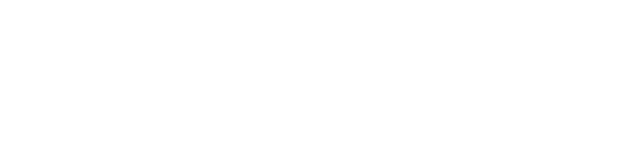
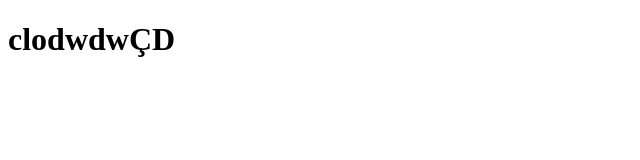
Before and after one commit to GABRIEL-AIROLDI/teste, a plain HTML site: page index.html in a window 1280 px wide. Shown: the whole page, without its empty margins (0-640 px from the left). Drawn offline with Linux system fonts and the light colour scheme.

Commit message:
titulo na principal

```diff
--- a/index.html
+++ b/index.html
@@ -7,6 +7,7 @@
     <link rel="stylesheet" href="style.css">
 </head>
 <body>
+    <h1>clodwdwÇD</h1>
     <script src="./script.js"><</script>
 </body>
 </html>
```
